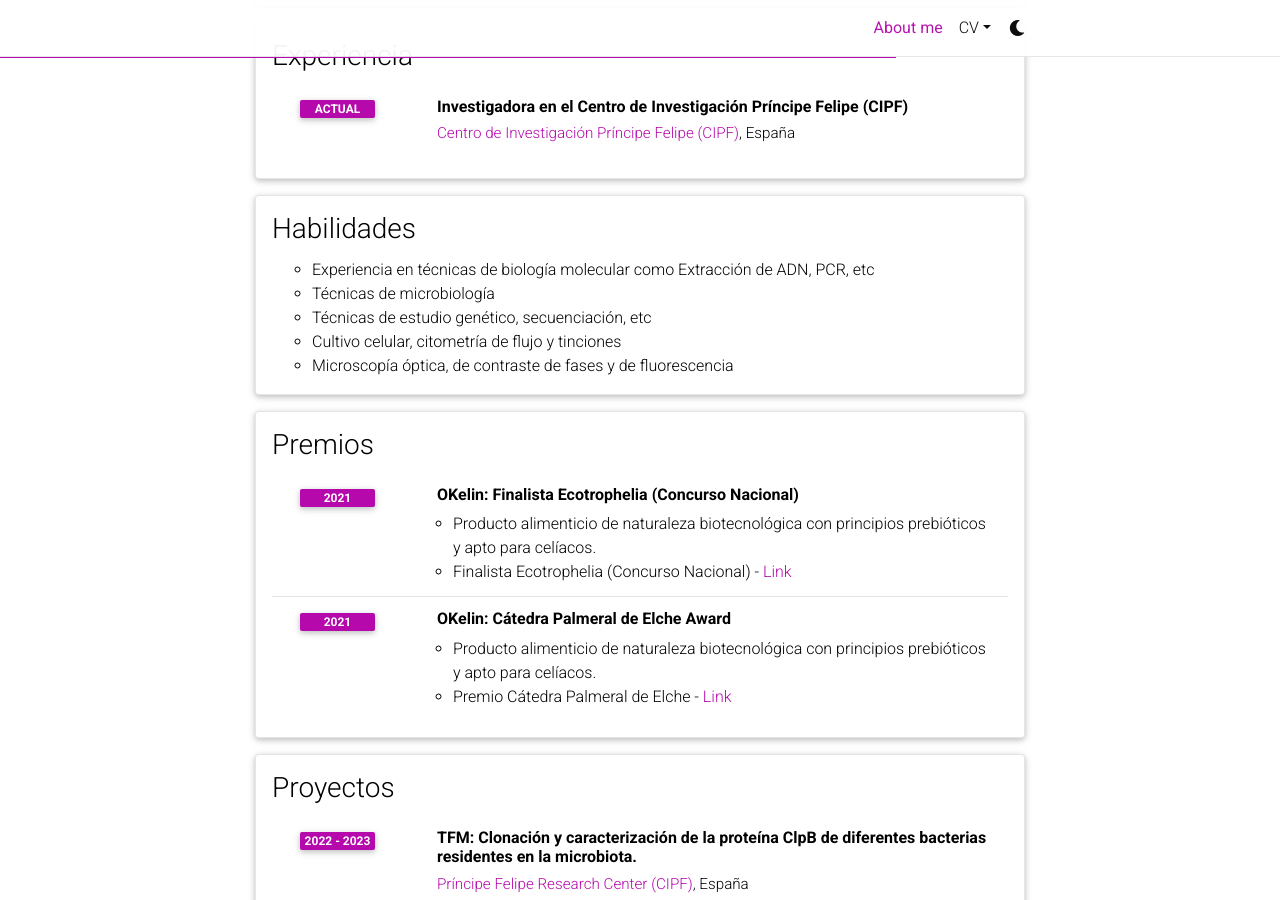
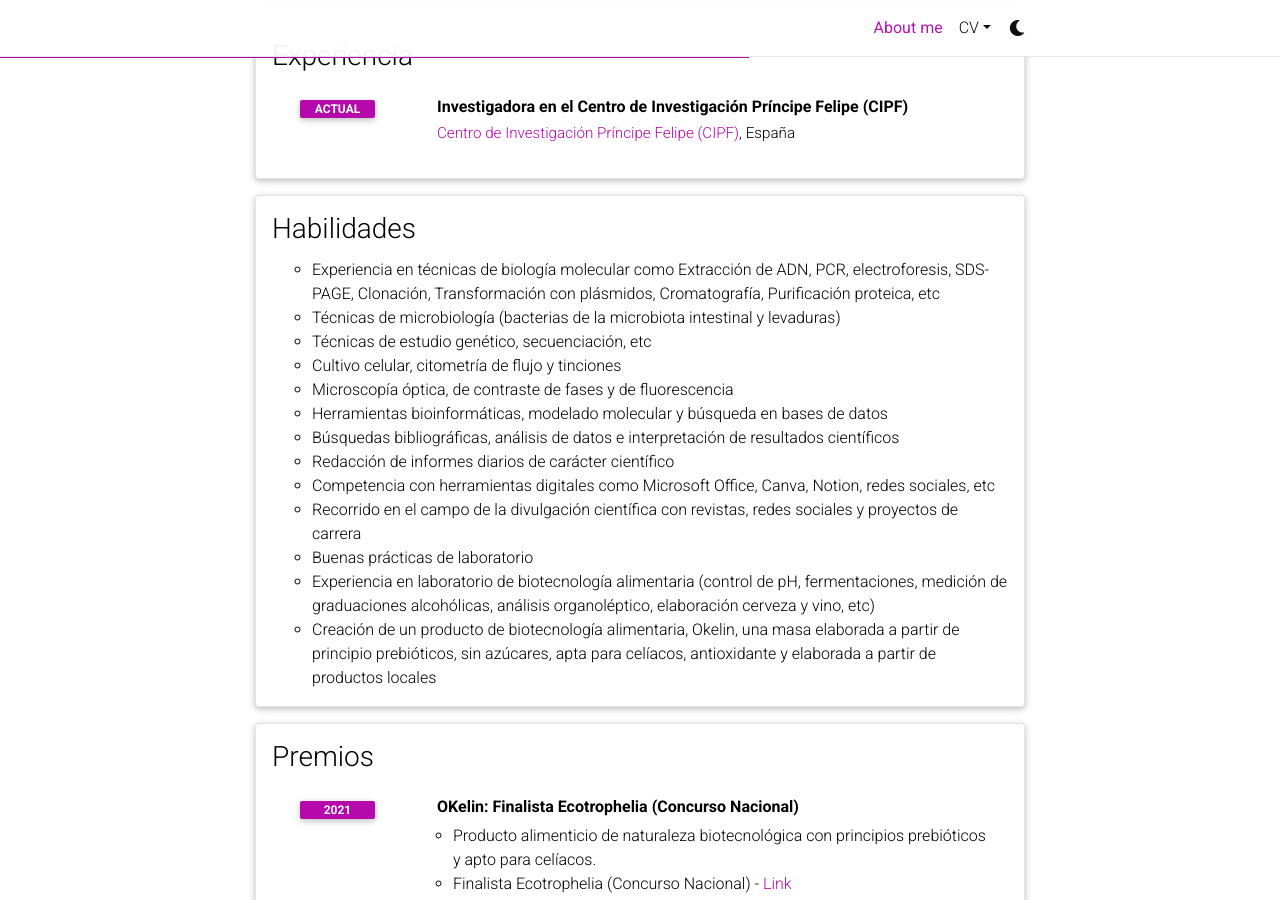
Before and after one commit to carmarquezmarco/carmarquezmarco.github.io, a Jekyll site: the page built from _pages/about.md, in a window 1280 px wide and 900 px high, scrolled down 1110 px. Built offline with Jekyll 4.4.1, drawn with Linux system fonts in a browser that asks for light colours; full-size pictures stand in for the smaller copies a plugin makes; comment, search, counter and statistics services are not loaded; a style sheet for code colours, icons or effects is not loaded.

Commit message:
Updating about me

```diff
--- a/_data/cv_about.yml
+++ b/_data/cv_about.yml
@@ -32,11 +32,19 @@
 - title: Habilidades
   type: custom_list
   contents:
-    - Experiencia en técnicas de biología molecular como Extracción de ADN, PCR, etc
-    - Técnicas de microbiología
+    - Experiencia en técnicas de biología molecular como Extracción de ADN, PCR, electroforesis, SDS-PAGE, Clonación, Transformación con plásmidos, Cromatografía, Purificación proteica, etc
+    - Técnicas de microbiología (bacterias de la microbiota intestinal y levaduras)
     - Técnicas de estudio genético, secuenciación, etc
     - Cultivo celular, citometría de flujo y tinciones
     - Microscopía óptica, de contraste de fases y de fluorescencia
+    - Herramientas bioinformáticas, modelado molecular y búsqueda en bases de datos
+    - Búsquedas bibliográficas, análisis de datos e interpretación de resultados científicos
+    - Redacción de informes diarios de carácter científico
+    - Competencia con herramientas digitales como Microsoft Office, Canva, Notion, redes sociales, etc
+    - Recorrido en el campo de la divulgación científica con revistas, redes sociales y proyectos de carrera
+    - Buenas prácticas de laboratorio
+    - Experiencia en laboratorio de biotecnología alimentaria (control de pH, fermentaciones, medición de graduaciones alcohólicas, análisis organoléptico, elaboración cerveza y vino, etc)
+    - Creación de un producto de biotecnología alimentaria, Okelin, una masa elaborada a partir de principio prebióticos, sin azúcares, apta para celíacos, antioxidante y elaborada a partir de productos locales
 
 - title: Premios
   type: time_table
```
